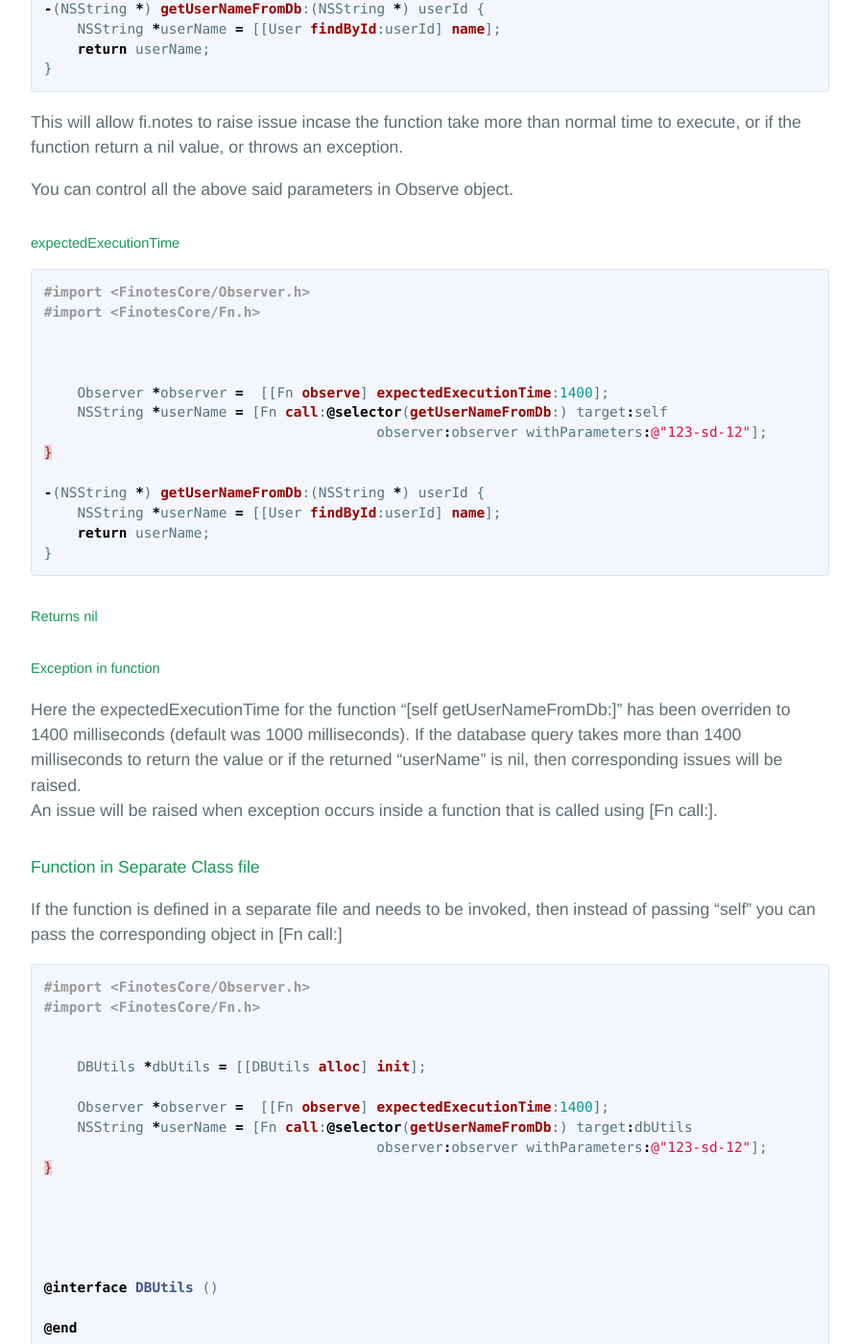
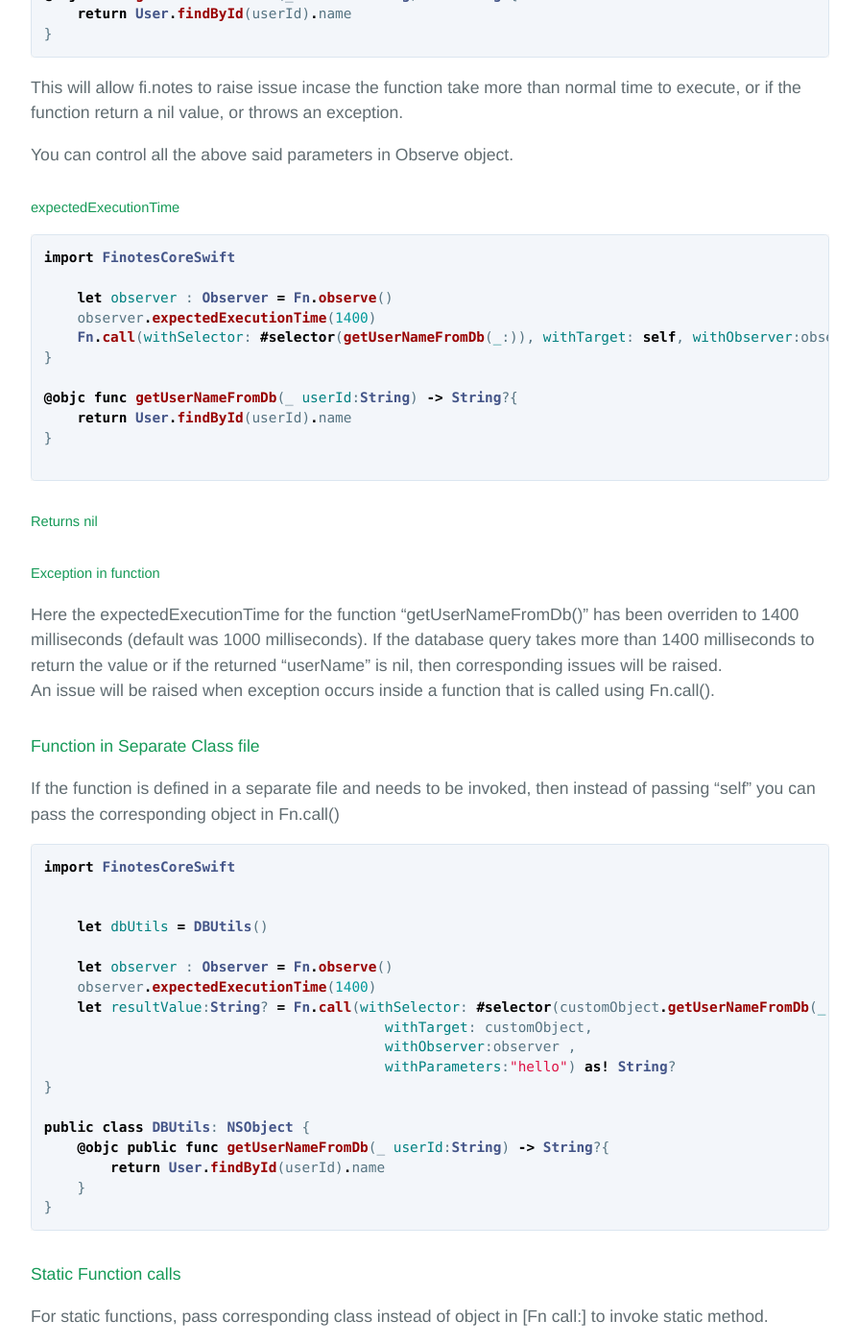
Before and after one commit to finotes/finotes.github.io, a Jekyll site: the page built from _posts/2018-02-02-swift-docs.md, in a window 1280 px wide and 1400 px high, scrolled down 6772 px. Shown: the whole window at 96% size, without its empty margins (192-1087 px from the left). Built offline with Jekyll 4.4.1, drawn with Linux system fonts in a browser that asks for light colours; some web fonts are replaced; some of the changed text lies outside the part shown.

Commit message:
Update 2018-02-02-swift-docs.md

````diff
--- a/_posts/2018-02-02-swift-docs.md
+++ b/_posts/2018-02-02-swift-docs.md
@@ -233,31 +233,29 @@ Activity Trail
 ```
 
 ### Function call
-fi.notes will report any return value issues, exceptions and execution delays that may arise in functions using [Fn call:].
+fi.notes will report any return value issues, exceptions and execution delays that may arise in functions using Fn.call().
 A regular function call will be,
 
-```objc
+```swift
 
-    [self getUserNameFromDb:@"123-sd-12"]
+    getUserNameFromDb("123-sd-12")
 }
 
--(NSString *) getUserNameFromDb:(NSString *) userId {
-    NSString *userName = [[User findById:userId] name];
-    return userName;
-}
-```
-Function "[self getUserNameFromDb:]" call needs to be changed to,
-```objc
-#import <FinotesCore/Observer.h>
-#import <FinotesCore/Fn.h>
-
-
-    [Fn call:@selector(getUserNameFromDb:) target:self withParameters:@"123-sd-12"];
+func getUserNameFromDb(_ userId:String) -> String?{
+    return User.findById(userId).name
 }
 
--(NSString *) getUserNameFromDb:(NSString *) userId {
-    NSString *userName = [[User findById:userId] name];
-    return userName;
+```
+Function "getUserNameFromDb()" call needs to be changed to,
+You need to add @objc annoation before function definition.
+```swift
+import FinotesCoreSwift
+
+    Fn.call(withSelector: #selector(getUserNameFromDb(_:)), withTarget: self, withParameters:"123-sd-12")
+}
+
+@objc func getUserNameFromDb(_ userId:String) -> String?{
+    return User.findById(userId).name
 }
 ```
 
@@ -267,59 +265,47 @@ You can control all the above said parameters in Observe object.
 
 ##### expectedExecutionTime
 
-```objc
-#import <FinotesCore/Observer.h>
-#import <FinotesCore/Fn.h>
+```swift
+import FinotesCoreSwift
 
-
-
-    Observer *observer =  [[Fn observe] expectedExecutionTime:1400];
-    NSString *userName = [Fn call:@selector(getUserNameFromDb:) target:self
-    					observer:observer withParameters:@"123-sd-12"];
+    let observer : Observer = Fn.observe()
+    observer.expectedExecutionTime(1400)
+    Fn.call(withSelector: #selector(getUserNameFromDb(_:)), withTarget: self, withObserver:observer, withParameters:"123-sd-12")
 }
 
--(NSString *) getUserNameFromDb:(NSString *) userId {
-    NSString *userName = [[User findById:userId] name];
-    return userName;
+@objc func getUserNameFromDb(_ userId:String) -> String?{
+    return User.findById(userId).name
 }
+
 ```
 ##### Returns nil
 ##### Exception in function
-Here the expectedExecutionTime for the function "[self getUserNameFromDb:]" has been overriden to 1400 milliseconds (default was 1000 milliseconds). If the database query takes more than 1400 milliseconds to return the value or if the returned "userName" is nil, then corresponding issues will be raised.
-An issue will be raised when exception occurs inside a function that is called using [Fn call:].
+Here the expectedExecutionTime for the function "getUserNameFromDb()" has been overriden to 1400 milliseconds (default was 1000 milliseconds). If the database query takes more than 1400 milliseconds to return the value or if the returned "userName" is nil, then corresponding issues will be raised.
+An issue will be raised when exception occurs inside a function that is called using Fn.call().
 
 
 #### Function in Separate Class file
 
-If the function is defined in a separate file and needs to be invoked, then instead of passing "self" you can pass the corresponding object in [Fn call:]
-```objc
-#import <FinotesCore/Observer.h>
-#import <FinotesCore/Fn.h>
+If the function is defined in a separate file and needs to be invoked, then instead of passing "self" you can pass the corresponding object in Fn.call()
+```swift
+import FinotesCoreSwift
 
 
-    DBUtils *dbUtils = [[DBUtils alloc] init];
+    let dbUtils = DBUtils()
 
-    Observer *observer =  [[Fn observe] expectedExecutionTime:1400];
-    NSString *userName = [Fn call:@selector(getUserNameFromDb:) target:dbUtils
-    					observer:observer withParameters:@"123-sd-12"];
+    let observer : Observer = Fn.observe()
+    observer.expectedExecutionTime(1400)
+    let resultValue:String? = Fn.call(withSelector: #selector(customObject.getUserNameFromDb(_:)),
+    					 withTarget: customObject,
+                                         withObserver:observer ,
+                                         withParameters:"hello") as! String?
 }
 
-
-
-
-
-@interface DBUtils ()
-
-@end
-
-@implementation DBUtils
-
--(NSString *) getUserNameFromDb:(NSString *) userId {
-    NSString *userName = [[User findById:userId] name];
-    return userName;
+public class DBUtils: NSObject {
+    @objc public func getUserNameFromDb(_ userId:String) -> String?{
+        return User.findById(userId).name
+    }
 }
-
-@end
 ```
 
 #### Static Function calls
````
